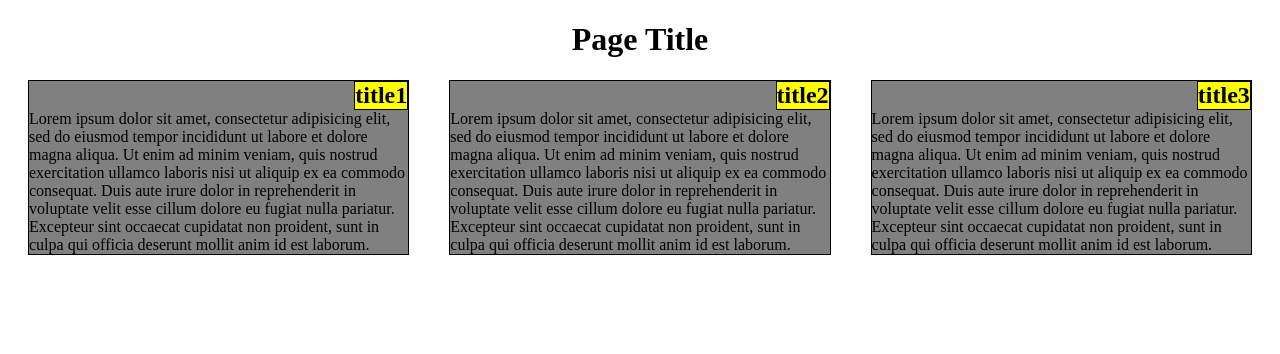
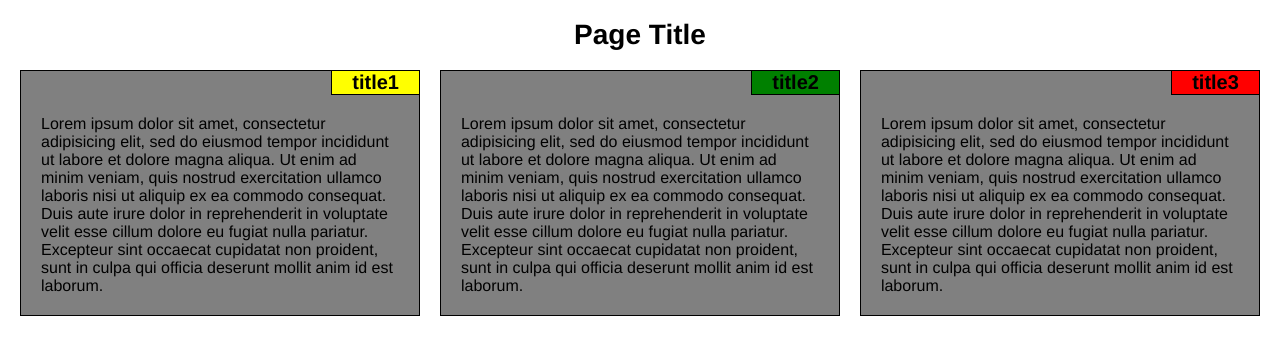
Before and after one commit to milanjour/coursera-test, a plain HTML site: page module2/index.html in a window 1280 px wide. Drawn offline with Linux system fonts and the light colour scheme.

Commit message:
NOTASK: Tweaks

```diff
--- a/module2/css.css
+++ b/module2/css.css
@@ -4,6 +4,14 @@
 
 h1 {
 	text-align: center;
+	margin-left: 20px;
+	font-size: 1.75em;
+}
+
+body {
+	margin-left: 0px;
+	margin-right: 20px;
+	font-family: "Helvetica Neue", Helvetica, Arial, sans-serif;
 }
 
 @media (min-width: 992px) {
@@ -34,22 +42,36 @@ h1 {
 section {
 	background-color: gray;
 	border: 1px solid;
-	margin: 0px 20px 20px 20px;
+	margin: 0px 0px 20px 20px;
 	/*position: relative;*/
 	float: left;
 }
 
 div .textDiv {
 	float:right;
+	padding: 20px;
 
 }
 
 h2 {
-	border: 1px solid;
-	background-color: yellow;
+	border-left: 1px solid black;
+	border-bottom: 1px solid black;
 	margin-top: 0px;
 	margin-bottom: 0px;
+	padding-left: 20px;
+	padding-right: 20px;
 	/*margin-right: 20px;*/
 	display: inline-block;
 	float:right;
+	font-size: 1.25em;
 }
+
+#title1 {
+	background-color: yellow;
+}
+#title2 {
+	background-color: green;
+}
+#title3 {
+	background-color: red;
+}
--- a/module2/index.html
+++ b/module2/index.html
@@ -1,6 +1,7 @@
 <!DOCTYPE html>
 <html>
 <head>
+	<meta name="viewport" content="width=device-width, initial-scale=1.0">
 	<link href="css.css" rel="stylesheet">
 	<title>Module 2 Assignment</title>
 </head>
@@ -10,7 +11,7 @@
 
 	<div class="bigDiv">
 		<section id="section1">
-			<h2>title1</h2>
+			<h2 id="title1">title1</h2>
 			<div class="textDiv">Lorem ipsum dolor sit amet, consectetur adipisicing elit, sed do eiusmod
 			tempor incididunt ut labore et dolore magna aliqua. Ut enim ad minim veniam,
 			quis nostrud exercitation ullamco laboris nisi ut aliquip ex ea commodo
@@ -22,7 +23,7 @@
 
 	<div class="bigDiv">
 		<section id="section2">
-			<h2>title2</h2>
+			<h2 id="title2">title2</h2>
 			<div class="textDiv">Lorem ipsum dolor sit amet, consectetur adipisicing elit, sed do eiusmod
 			tempor incididunt ut labore et dolore magna aliqua. Ut enim ad minim veniam,
 			quis nostrud exercitation ullamco laboris nisi ut aliquip ex ea commodo
@@ -34,7 +35,7 @@
 
 	<div class="bigDiv" id="bigDiv3">
 		<section id="section3">
-			<h2>title3</h2>
+			<h2 id="title3">title3</h2>
 			<div class="textDiv">Lorem ipsum dolor sit amet, consectetur adipisicing elit, sed do eiusmod
 			tempor incididunt ut labore et dolore magna aliqua. Ut enim ad minim veniam,
 			quis nostrud exercitation ullamco laboris nisi ut aliquip ex ea commodo
```
